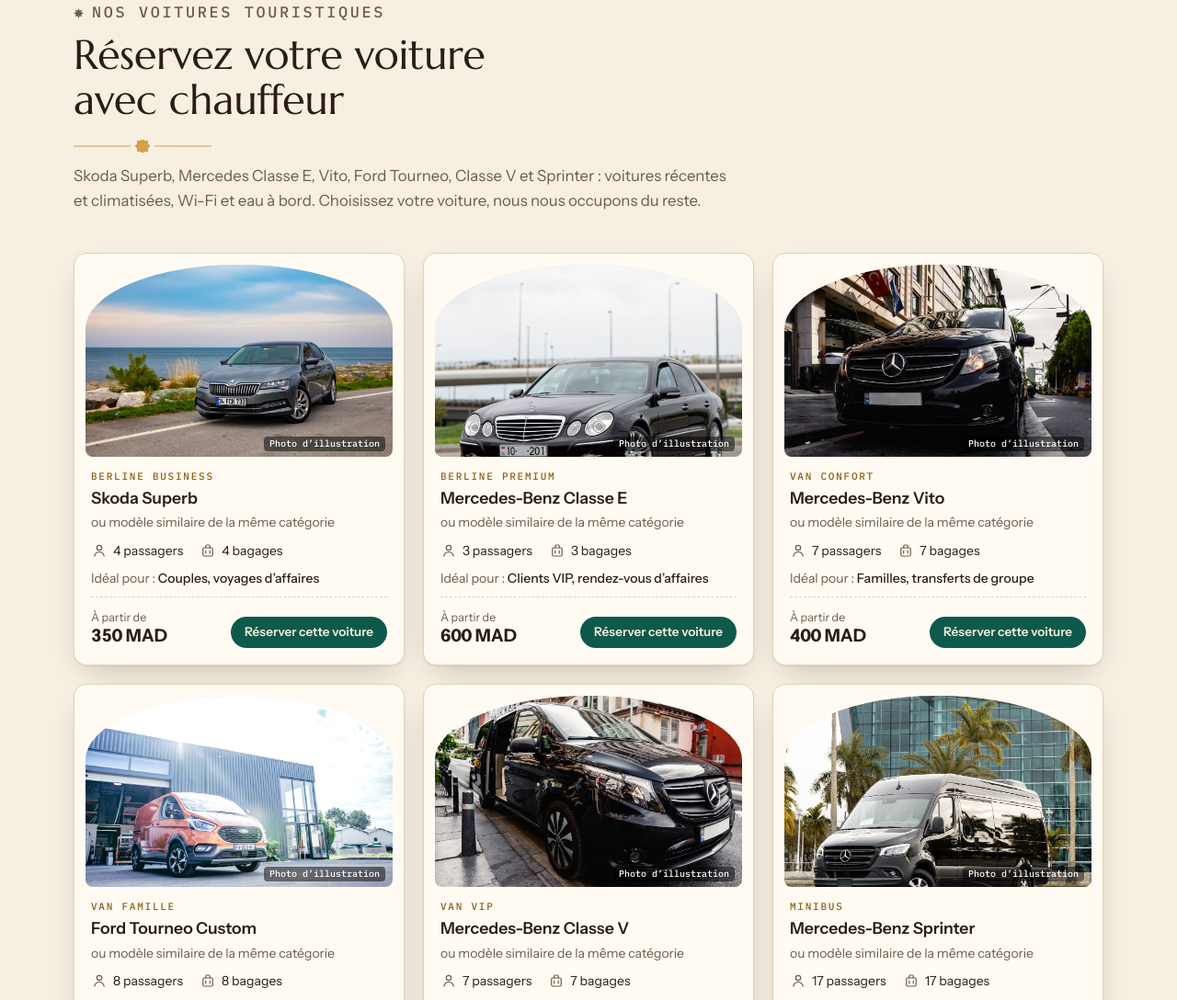
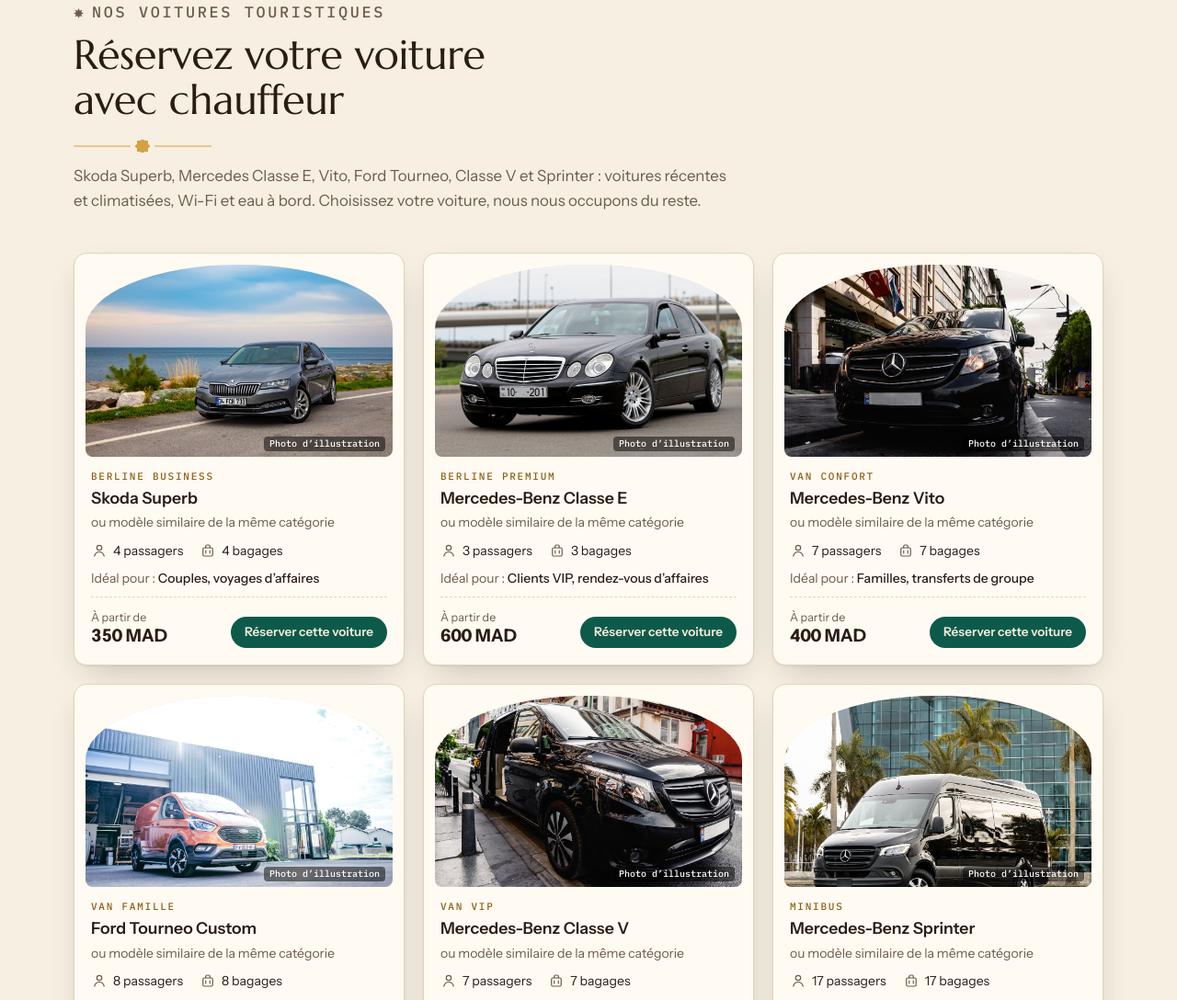
Before and after one commit to mohammedhachimi93hm-png/safarashuttle, a plain HTML site: page index.html in a window 1280 px wide. Shown: the part 1285-2373 px from the top of the page at 92% size. Drawn offline with Linux system fonts and the light colour scheme; a web font is replaced by a local one.

Commit message:
Cadrage photo Classe E
Co-Authored-By: Claude Opus 5.5 <noreply@anthropic.com>

```diff
--- a/index.html
+++ b/index.html
@@ -728,7 +728,7 @@ const CLASSES = [
   {id:'eco', shape:'sedan', pax:4, bags:4, mult:1, img:'car-skoda-superb.jpg', pos:'center 62%',
    name:{fr:'Berline Business',en:'Business Sedan'}, model:{fr:'Skoda Superb ou similaire',en:'Skoda Superb or similar'},
    best:{fr:'Couples, voyages d’affaires',en:'Couples, business trips'}},
-  {id:'prem', shape:'sedan', pax:3, bags:3, mult:1.6, img:'car-mercedes-classe-e.jpg', pos:'center 48%',
+  {id:'prem', shape:'sedan', pax:3, bags:3, mult:1.6, img:'car-mercedes-classe-e.jpg', pos:'center 70%',
    name:{fr:'Berline Premium',en:'Premium Sedan'}, model:{fr:'Mercedes-Benz Classe E ou similaire',en:'Mercedes-Benz E-Class or similar'},
    best:{fr:'Clients VIP, rendez-vous d’affaires',en:'VIP guests, business meetings'}},
   {id:'vito', shape:'van', pax:7, bags:7, mult:1.13, img:'car-mercedes-vito.jpg', pos:'center 60%',
```
